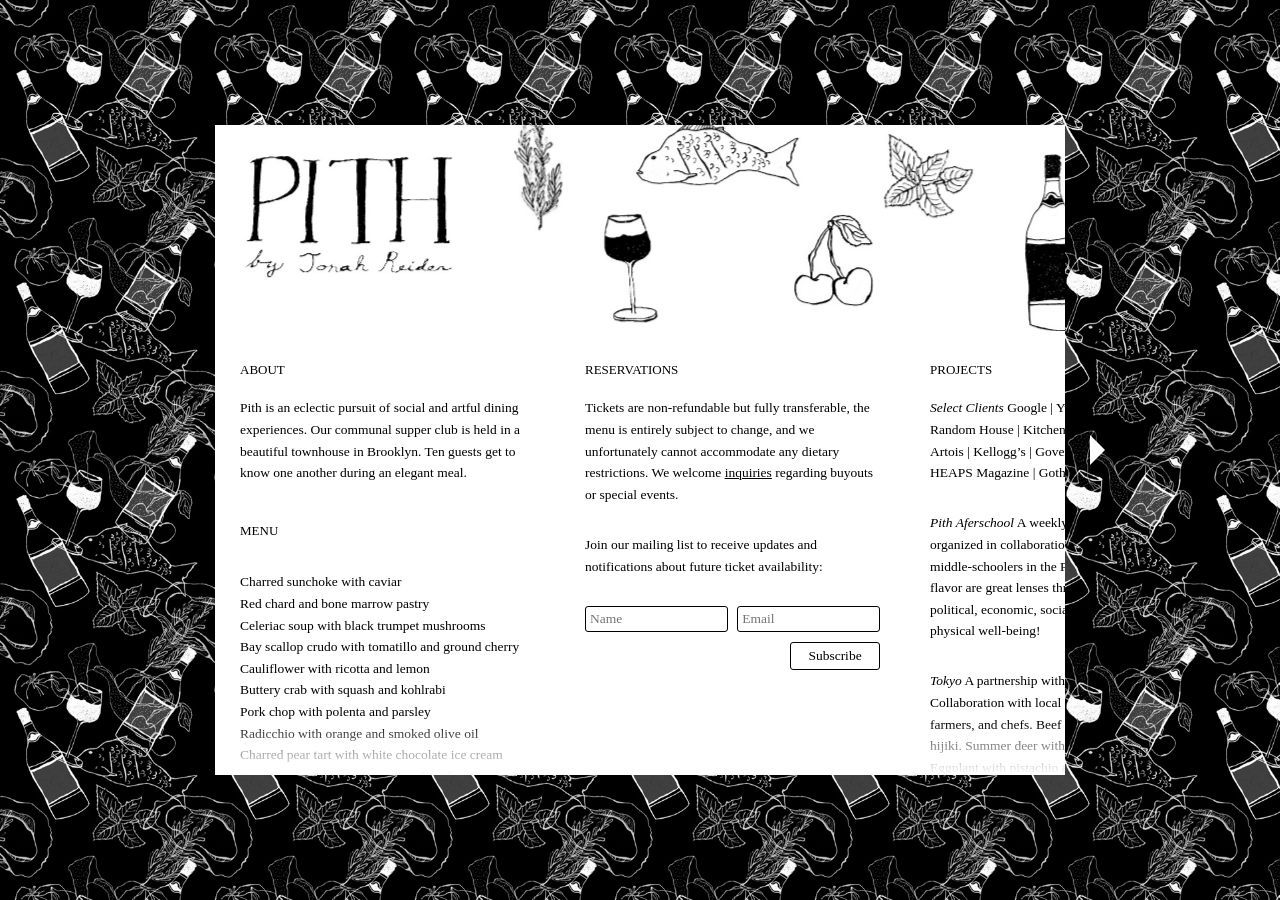
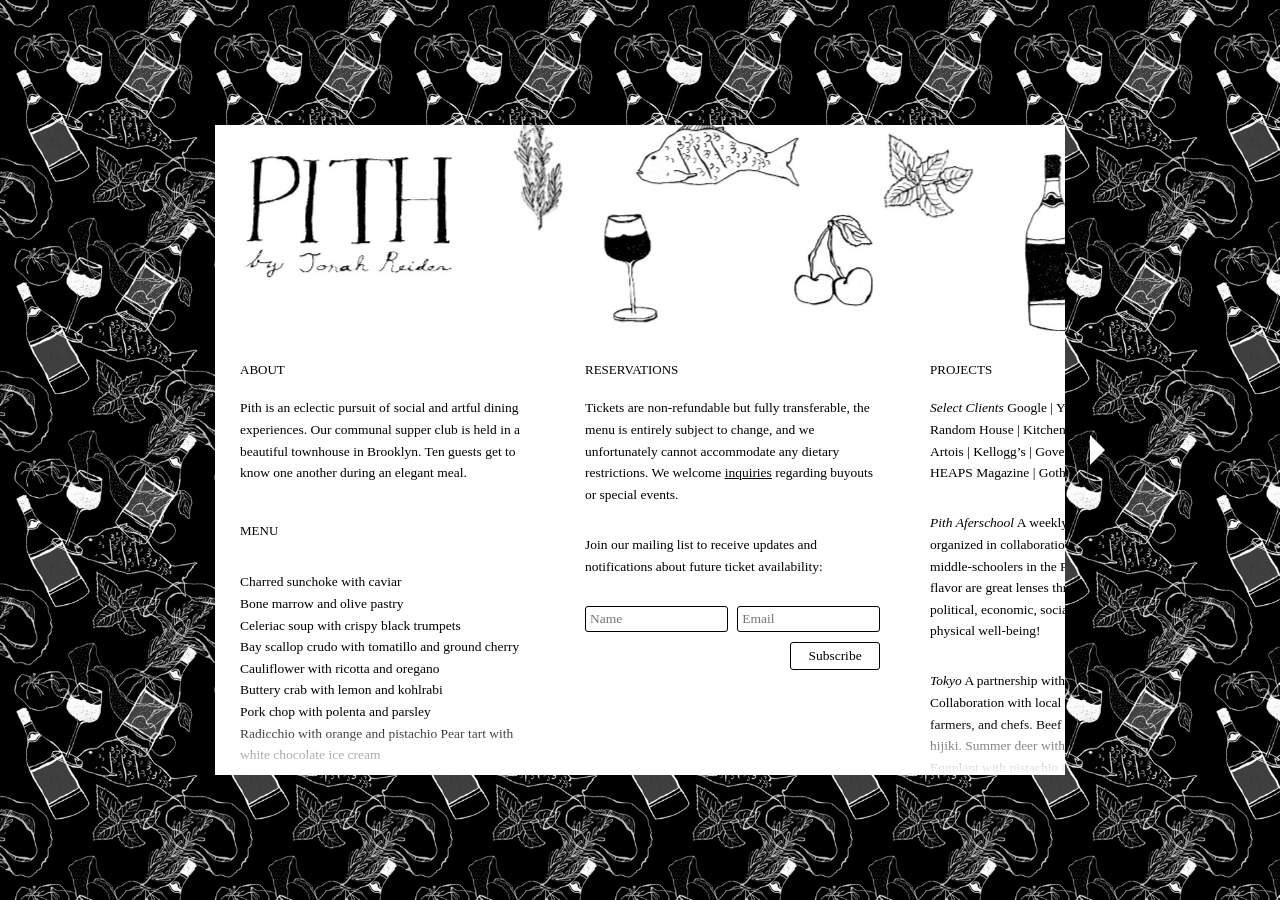
Before and after one commit to zoe-pith/pith-site, a Jekyll site: the page built from index.md, in a window 1280 px wide. Built offline with Jekyll 4.4.1, drawn with Linux system fonts in a browser that asks for light colours; some web fonts are replaced.

Commit message:
Update about.md

```diff
--- a/sections/about.md
+++ b/sections/about.md
@@ -3,14 +3,14 @@
 Pith is an eclectic pursuit of social and artful dining experiences. Our communal supper club is held in a beautiful townhouse in Brooklyn. Ten guests get to know one another during an elegant meal.
 # menu
 Charred sunchoke with caviar
-Red chard and bone marrow pastry
-Celeriac soup with black trumpet mushrooms
+Bone marrow and olive pastry
+Celeriac soup with crispy black trumpets
 Bay scallop crudo with tomatillo and ground cherry
-Cauliflower with ricotta and lemon
-Buttery crab with squash and kohlrabi
+Cauliflower with ricotta and oregano
+Buttery crab with lemon and kohlrabi
 Pork chop with polenta and parsley
-Radicchio with orange and smoked olive oil
-Charred pear tart with white chocolate ice cream
+Radicchio with orange and pistachio
+Pear tart with white chocolate ice cream
 Panna cotta with caramelized apple cider
 # select press
 
```
